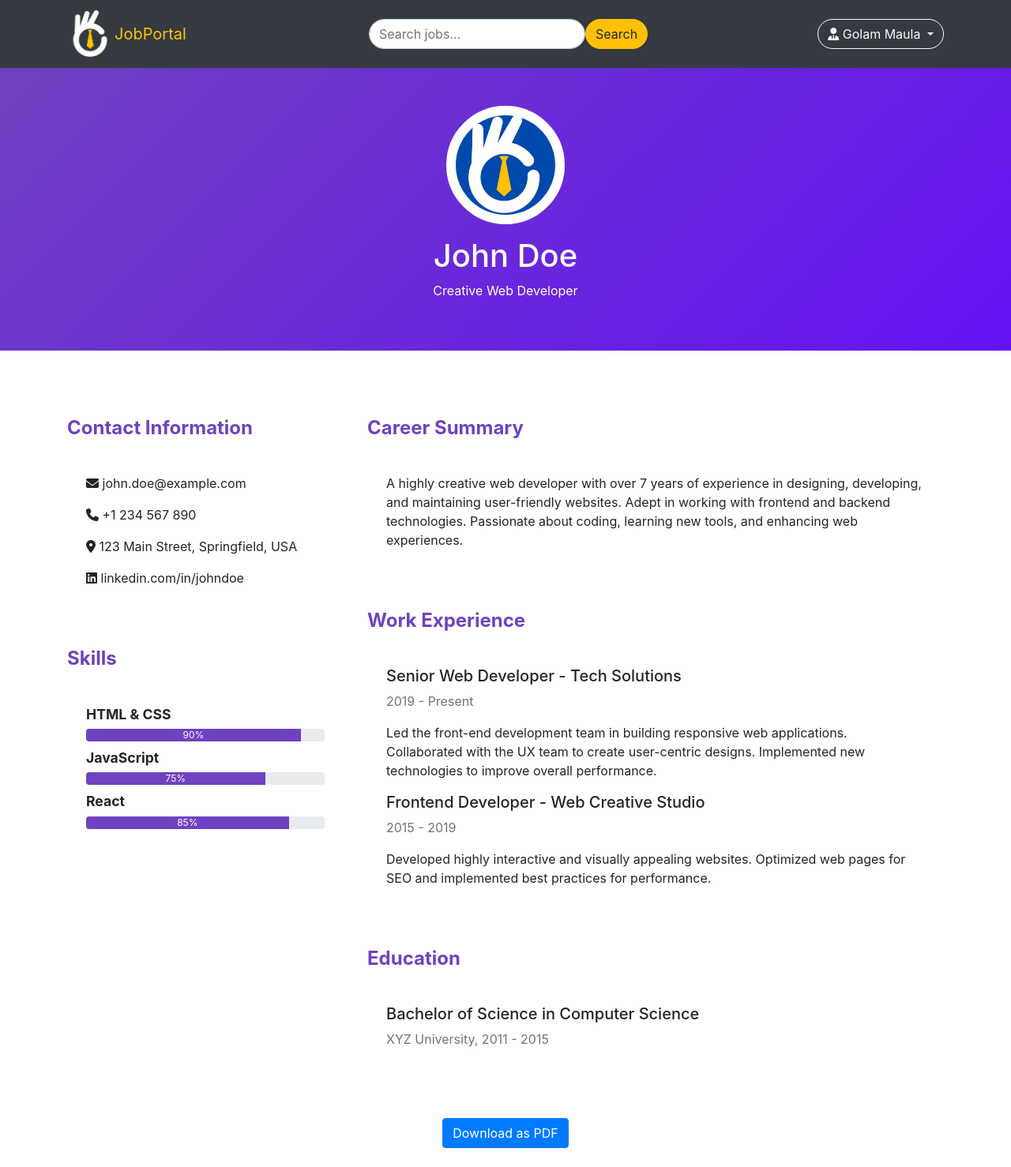
After one commit to gmlincoln/job-portal, a Django app: page /creativeLayout/ in a window 1280 px wide. The commit adds this page. Shown: the whole page at 79% size. Run offline with Django 5.2, Linux system fonts and the light colour scheme; a user stored in the database is signed in; some libraries are stand-ins or nearby versions.

Commit message:
add-print-functionality-and-all-type-of-resume-model

```diff
--- a/myProject/urls.py
+++ b/myProject/urls.py
@@ -35,6 +35,7 @@ urlpatterns = [
     path('appliedJobs/', appliedJobs, name='appliedJobs'),
     path('classicLayout/', classicLayout, name='classicLayout'),
     path('modernLayout/', modernLayout, name='modernLayout'),
+    path('creativeLayout/', creativeLayout, name='creativeLayout'),
     path('applyPage/', applyPage, name='applyPage'),
 
 ]+ static(settings.MEDIA_URL, document_root=settings.MEDIA_ROOT)
--- a/myProject/views.py
+++ b/myProject/views.py
@@ -130,6 +130,11 @@ def modernLayout(req):
 
     return render(req, 'job_seeker/modern-layout.html')
 
+@login_required
+def creativeLayout(req):
+
+    return render(req, 'job_seeker/creative-layout.html')
+
 
 @login_required
 def applyPage(req):
--- a/static/css/style.css
+++ b/static/css/style.css
@@ -8,6 +8,54 @@
 .fix-dropdown:hover {
     background-color: #111214;
 }
+
+.profile-header {
+    background: linear-gradient(135deg, #6f42c1, #6610f2);
+    color: white;
+    padding: 3rem;
+    text-align: center;
+}
+
+.profile-header img {
+    border: 8px solid white;
+    border-radius: 50%;
+    width: 150px;
+    height: 150px;
+}
+
+.section-title {
+    font-weight: bold;
+    margin-top: 2rem;
+    margin-bottom: 1rem;
+    font-size: 1.5rem;
+    color: #6f42c1;
+}
+
+.section-content {
+    background-color: white;
+    padding: 1.5rem;
+    border-radius: 8px;
+    margin-bottom: 1.5rem;
+}
+
+.progress-bar {
+    background-color: #6f42c1;
+}
+
+.skill-title {
+    font-size: 1.1rem;
+    font-weight: bold;
+    margin-bottom: 0.3rem;
+}
+
+.contact-info i {
+    color: #6f42c1;
+    margin-right: 8px;
+}
+
+
+
+
 
 
 @media print {
--- /dev/null
+++ b/templates/job_seeker/creative-layout.html
@@ -0,0 +1,115 @@
+{% extends 'common/master.html' %}
+
+{% load static %}
+
+{% block title %}
+<title>Creative Resume-{{user.get_full_name}}</title>
+{% endblock title %}
+
+
+{% block body %}
+<section id="resume">
+    <!-- Profile Section -->
+    <section class="profile-header">
+        <div class="container">
+            <img src="{% static 'img/logo-colorful.jpg' %}" alt="Profile Picture" class="img-thumbnail mb-3">
+            <h1>John Doe</h1>
+            <p>Creative Web Developer</p>
+        </div>
+    </section>
+
+    <!-- Resume Content Section -->
+    <section class="container mt-5">
+        <div class="row">
+            <div class="col-md-4">
+                <!-- Contact Information -->
+                <div class="section-title">Contact Information</div>
+                <div class="section-content">
+                    <p><i class="fas fa-envelope"></i> john.doe@example.com</p>
+                    <p><i class="fas fa-phone"></i> +1 234 567 890</p>
+                    <p><i class="fas fa-map-marker-alt"></i> 123 Main Street, Springfield, USA</p>
+                    <p><i class="fab fa-linkedin"></i> linkedin.com/in/johndoe</p>
+                </div>
+
+                <!-- Skills Section -->
+                <div class="section-title">Skills</div>
+                <div class="section-content">
+                    <div class="skill-title">HTML & CSS</div>
+                    <div class="progress mb-2">
+                        <div class="progress-bar" role="progressbar" style="width: 90%;" aria-valuenow="90"
+                            aria-valuemin="0" aria-valuemax="100">90%</div>
+                    </div>
+
+                    <div class="skill-title">JavaScript</div>
+                    <div class="progress mb-2">
+                        <div class="progress-bar" role="progressbar" style="width: 75%;" aria-valuenow="75"
+                            aria-valuemin="0" aria-valuemax="100">75%</div>
+                    </div>
+
+                    <div class="skill-title">React</div>
+                    <div class="progress mb-2">
+                        <div class="progress-bar" role="progressbar" style="width: 85%;" aria-valuenow="85"
+                            aria-valuemin="0" aria-valuemax="100">85%</div>
+                    </div>
+                </div>
+            </div>
+
+            <div class="col-md-8">
+                <!-- Career Summary -->
+                <div class="section-title">Career Summary</div>
+                <div class="section-content">
+                    <p>A highly creative web developer with over 7 years of experience in designing, developing, and
+                        maintaining user-friendly websites. Adept in working with frontend and backend technologies.
+                        Passionate about coding, learning new tools, and enhancing web experiences.</p>
+                </div>
+
+                <!-- Experience Section -->
+                <div class="section-title">Work Experience</div>
+                <div class="section-content">
+                    <h5>Senior Web Developer - Tech Solutions</h5>
+                    <p class="text-muted">2019 - Present</p>
+                    <p>Led the front-end development team in building responsive web applications. Collaborated with the
+                        UX team to create user-centric designs. Implemented new technologies to improve overall
+                        performance.</p>
+
+                    <h5>Frontend Developer - Web Creative Studio</h5>
+                    <p class="text-muted">2015 - 2019</p>
+                    <p>Developed highly interactive and visually appealing websites. Optimized web pages for SEO and
+                        implemented best practices for performance.</p>
+                </div>
+
+                <!-- Education Section -->
+                <div class="section-title">Education</div>
+                <div class="section-content">
+                    <h5>Bachelor of Science in Computer Science</h5>
+                    <p class="text-muted">XYZ University, 2011 - 2015</p>
+                </div>
+            </div>
+        </div>
+    </section>
+</section>
+<!-- Download Resume Button -->
+<div class="text-center mt-4">
+    <button id="download-pdf" class="btn btn-primary no-print mb-4">Download as
+        PDF</button>
+</div>
+
+
+
+<script>
+    document.getElementById('download-pdf').addEventListener('click', function () {
+        let element = document.getElementById('resume');
+        let opt = {
+            margin: 0.2,
+            filename: '{{user.get_full_name}}.pdf',
+            image: { type: 'jpeg', quality: 0.98 },
+            html2canvas: { scale: 2 },
+            jsPDF: { unit: 'in', format: 'letter', orientation: 'portrait' }
+        };
+        html2pdf().set(opt).from(element).save();
+    });
+
+
+</script>
+
+{% endblock body %}
--- a/templates/job_seeker/modern-layout.html
+++ b/templates/job_seeker/modern-layout.html
@@ -93,7 +93,7 @@
 </div>
 <!-- Download Button -->
 <div class="text-center mt-5">
-    <button class="btn btn-primary btn-lg mb-3 no-print" id="download-pdf" onclick="printPage()">Download as
+    <button class="btn btn-primary btn-lg mb-3 no-print" id="download-pdf">Download as
         PDF</button>
 </div>
 
@@ -103,7 +103,7 @@
     document.getElementById('download-pdf').addEventListener('click', function () {
         let element = document.getElementById('resume');
         let opt = {
-            margin: 1,
+            margin: 0.2,
             filename: '{{user.get_full_name}}.pdf',
             image: { type: 'jpeg', quality: 0.98 },
             html2canvas: { scale: 2 },
--- a/templates/job_seeker/preview-resume.html
+++ b/templates/job_seeker/preview-resume.html
@@ -152,8 +152,8 @@
                     </div>
 
                     <h5 class="card-title text-center">Creative Layout</h5>
-                    <img src="path_to_model3_image.jpg" alt="Creative Layout" class="img-fluid mb-3">
-                    <a href="" class="btn btn-warning btn-block">Use Creative
+                    <img src="{% static 'img/creative-layout.jpg' %}" alt="Creative Layout" class="img-fluid mb-3">
+                    <a href="{% url 'creativeLayout' %}" class="btn btn-warning btn-block">Use Creative
                         Layout</a>
                 </div>
             </div>
```
Also changed, not shown: static/img/creative-layout.jpg (added).
